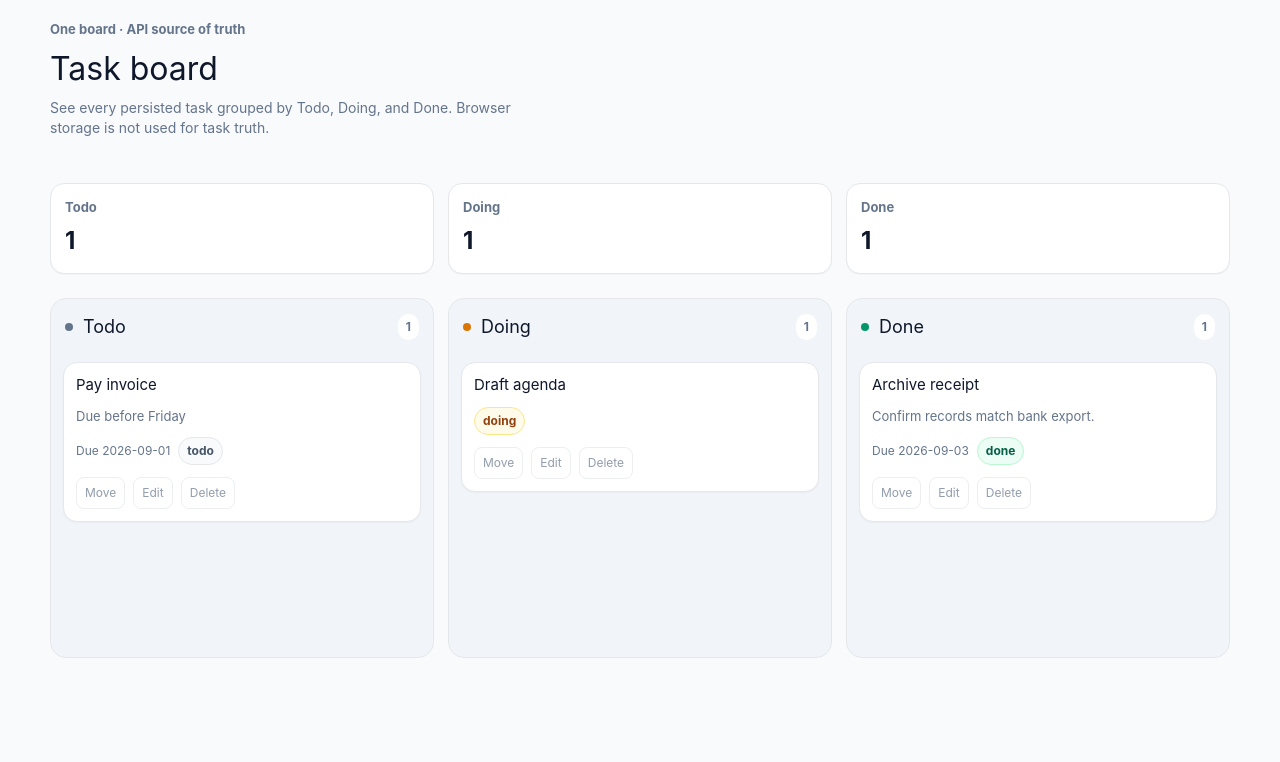
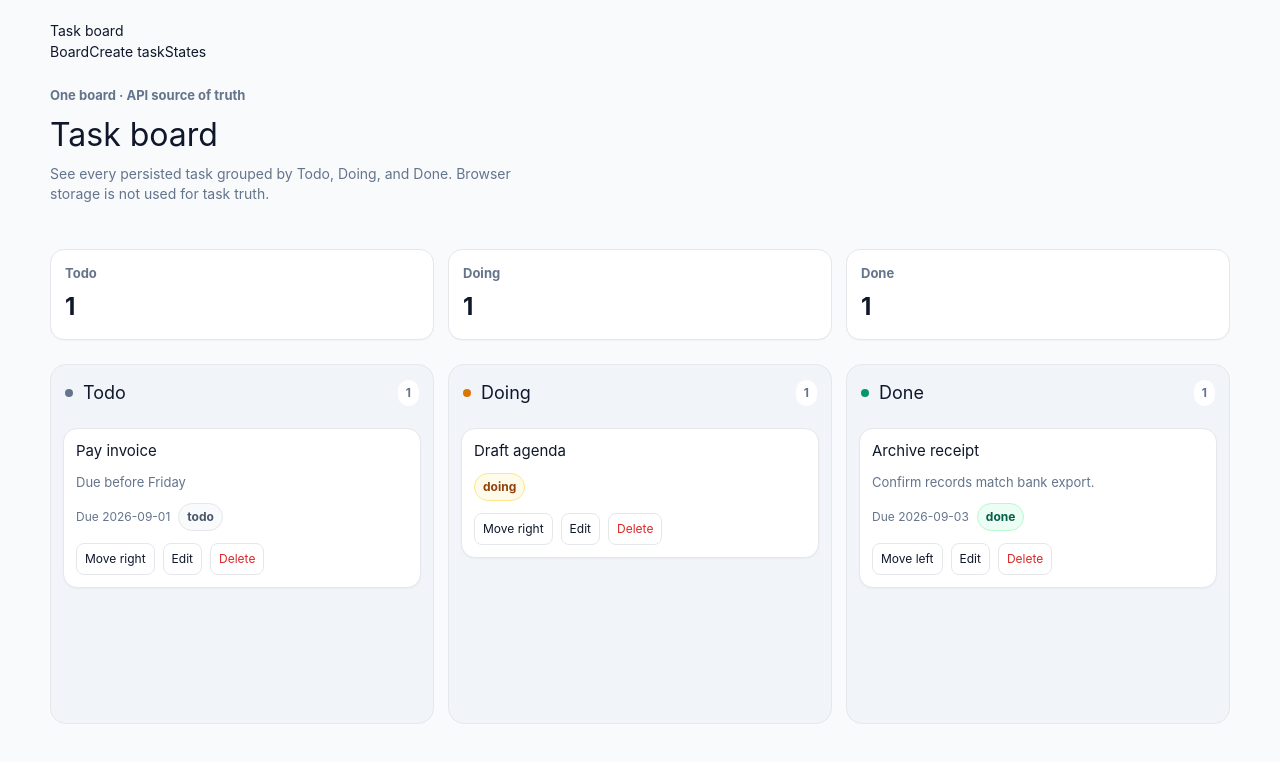
Before and after one commit to ThanhNV121097/project-4e289f8b, a Next.js app in the folder code/frontend/: page / in a window 1280 px wide. Shown: the top 762 px of the page. Built offline with nearby package versions, Linux system fonts and the light colour scheme.

Commit message:
fix(ui): add topbar and active task actions

```diff
--- a/code/frontend/components/ViewTasksByStatus.tsx
+++ b/code/frontend/components/ViewTasksByStatus.tsx
@@ -33,6 +33,8 @@ export default function ViewTasksByStatus() {
 
   return (
     <div className={styles.shell}>
+      <Topbar />
+
       <section className={styles.hero} aria-labelledby="task-board-title">
         <p className={styles.eyebrow}>One board · API source of truth</p>
         <h1 id="task-board-title">Task board</h1>
@@ -57,6 +59,22 @@ export default function ViewTasksByStatus() {
         ))}
       </section>
     </div>
+  );
+}
+
+function Topbar() {
+  return (
+    <header className={styles.topbar}>
+      <a className={styles.brand} href="#task-board-title" aria-label="Task board home">
+        <span className={styles.mark} aria-hidden="true" />
+        <span>Task board</span>
+      </a>
+      <nav className={styles.nav} aria-label="Page navigation">
+        <a href="#task-board-title">Board</a>
+        <a href="#task-board-title">Create task</a>
+        <a href="#task-board-title">States</a>
+      </nav>
+    </header>
   );
 }
 
@@ -91,7 +109,6 @@ function ErrorState({ onRetry }: { onRetry: () => void }) {
     </section>
   );
 }
-
 function BoardColumn({ status, tasks }: { status: { key: TaskStatus; title: string }; tasks: Task[] }) {
   return (
     <section className={styles.column} aria-labelledby={`${status.key}-heading`}>
@@ -108,6 +125,8 @@ function BoardColumn({ status, tasks }: { status: { key: TaskStatus; title: stri
 }
 
 function TaskCard({ task }: { task: Task }) {
+  const moveText = task.status === "done" ? "Move left" : "Move right";
+
   return (
     <article className={styles.card}>
       <h3>{task.title}</h3>
@@ -117,9 +136,9 @@ function TaskCard({ task }: { task: Task }) {
         <span className={`${styles.pill} ${styles[task.status]}`}>{task.status}</span>
       </div>
       <div className={styles.actions} aria-label={`Actions for ${task.title}`}>
-        <button className={styles.mini} disabled type="button">Move</button>
-        <button className={styles.mini} disabled type="button">Edit</button>
-        <button className={styles.danger} disabled type="button">Delete</button>
+        <button className={styles.mini} type="button">{moveText}</button>
+        <button className={styles.mini} type="button">Edit</button>
+        <button className={styles.danger} type="button">Delete</button>
       </div>
     </article>
   );
```
